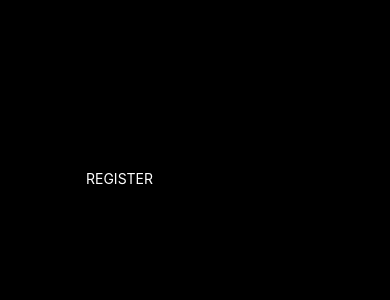
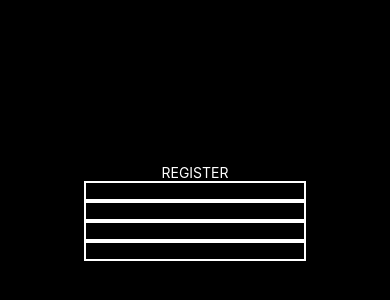
Before and after one commit to amitark7/Firebase-Practice, a React Native app: screen / in a window 390 px wide. Shown: the part 210-510 px from the top of the page. Built offline with nearby package versions, Linux system fonts and the light colour scheme.

Commit message:
Update Signup.tsx

```diff
--- a/src/component/Signup.tsx
+++ b/src/component/Signup.tsx
@@ -5,7 +5,7 @@ const Signup = () => {
   const[name,setName]=useState('');
   const[email,setEmail]=useState('');
   const[password,setPassword]=useState('');
-  const[mobile,setMObile]=useState('');
+  const[mobile,setMobile]=useState('');
 
   return (
     <View style={styles.Container}>
@@ -26,14 +26,14 @@ const Signup = () => {
           <TextInput
           placeholder='Enter Name'
           style={styles.input}
-          onChangeText={(value)=>setMObile(value)}
+          onChangeText={(value)=>setMobile(value)}
           value={mobile}
           />
           <TextInput
           placeholder='Enter Name'
           style={styles.input}
-          onChangeText={(value)=>setName(value)}
-          value={name}
+          onChangeText={(value)=>setPassword(value)}
+          value={password}
           />
       </View>
     </View>
@@ -50,12 +50,14 @@ const styles = StyleSheet.create({
     backgroundColor:'#000'
   },
   SignupContainer:{
-
+    alignItems:'center'
   },
   Txt:{
     color:'#fff'
   },
   input:{
-
+    height:20,
+    borderWidth:2,
+    borderColor:'#fff'
   }
 })
```
